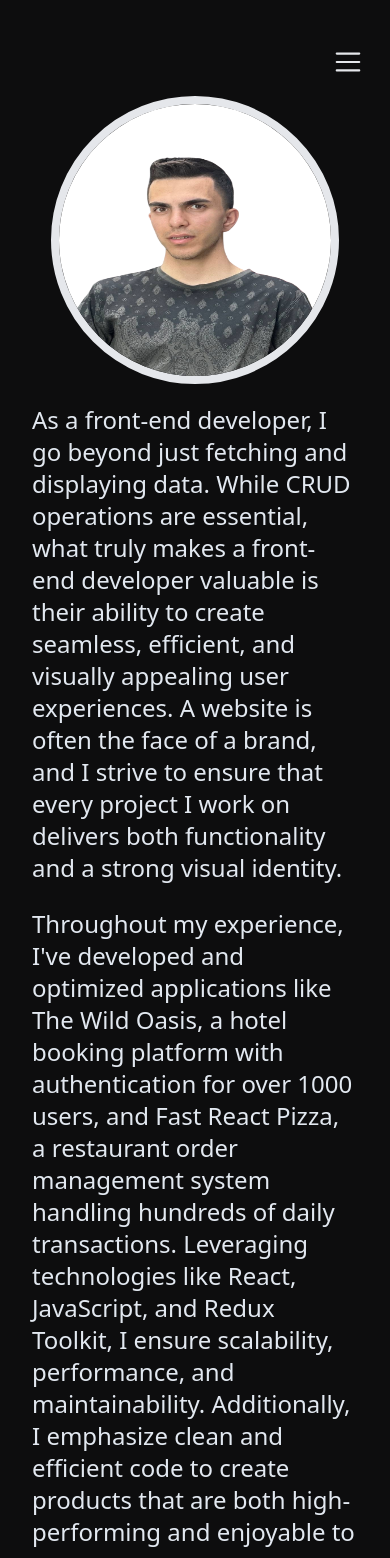
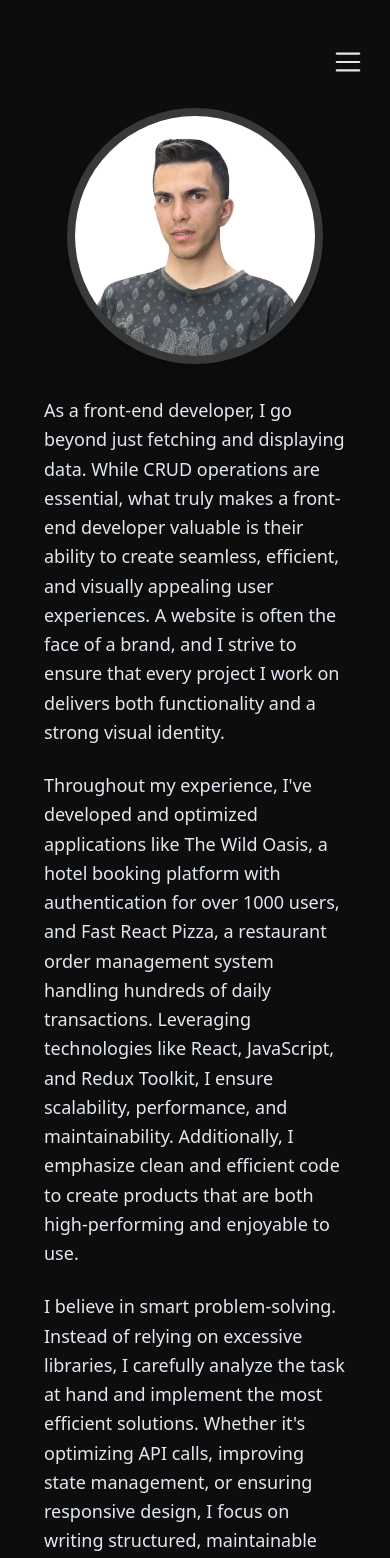
Before and after one commit to ehsanmehrjoo/Portfolio-my, a React (Vite) app: page /about in a window 390 px wide. Shown: the top 1558 px of the page. Built offline with nearby package versions, Linux system fonts and the light colour scheme.

Commit message:
Fix TypeScript error in About component by typing textStyles as CSSProperties, setting default whiteSpace, and enhancing styles with responsive text sizes and layout

```diff
--- a/src/pages/about/index.tsx
+++ b/src/pages/about/index.tsx
@@ -1,59 +1,90 @@
 import { motion } from "framer-motion";
 import { useTranslation } from "react-i18next";
 import ProfileImage from "@/assets/profile.png";
+import { CSSProperties } from "react"; // Import CSSProperties for type safety
+
+// Animation variants for staggered fade-in effect
+const containerVariants = {
+  hidden: { opacity: 0 },
+  visible: {
+    opacity: 1,
+    transition: {
+      staggerChildren: 0.5,
+      delayChildren: 0.2,
+    },
+  },
+};
+
+const itemVariants = {
+  hidden: { opacity: 0, y: 20 },
+  visible: {
+    opacity: 1,
+    y: 0,
+    transition: {
+      duration: 0.5,
+      ease: "easeOut",
+    },
+  },
+};
 
 const About = () => {
   const { t, i18n } = useTranslation();
   const isFarsi = i18n.language === "fa";
 
+  // Define text styles with consistent shape
+  const textStyles: CSSProperties = {
+    direction: isFarsi ? "rtl" : "ltr",
+    textAlign: isFarsi ? "right" : "left",
+    whiteSpace: isFarsi ? "pre-line" : "normal", // Provide default value
+  };
+
   return (
-    <div
-      className={`p-3 text-2xl font-medium flex flex-col gap-6 text-primary sm:mt-8 ${
-        isFarsi ? "font-vazir text-right rtl" : "font-sans text-left ltr"
+    <motion.section
+      variants={containerVariants}
+      initial="hidden"
+      animate="visible"
+      className={`p-6 sm:p-8 max-w-5xl mx-auto text-primary font-medium ${
+        isFarsi ? "font-vazir rtl" : "font-sans ltr"
       }`}
     >
+      {/* Profile section with image and introduction */}
       <motion.div
-        initial={{ opacity: 0 }}
-        animate={{ opacity: 1 }}
-        transition={{ duration: 0.25, delay: 0.25 }}
-        className={`flex flex-col lg:flex-row gap-5 items-center ${
+        variants={itemVariants}
+        className={`flex flex-col lg:flex-row gap-8 items-center justify-center ${
           isFarsi ? "lg:flex-row-reverse" : ""
         }`}
       >
-        <img
+        <motion.img
           src={ProfileImage}
-          className="w-72 h-72 rounded-full border-8"
-          alt="Profile"
+          alt={t("about.profileAlt")}
+          className="w-64 h-64 sm:w-80 sm:h-80 rounded-full border-8 border-primary/20 shadow-lg object-cover"
+          whileHover={{ scale: 1.05, transition: { duration: 0.3 } }}
         />
-        <p style={
-    isFarsi
-      ? { whiteSpace: "pre-line", direction: "rtl", textAlign: "right" }
-      : undefined
-  }>{t("about.paragraph1")}</p>
+        <p
+          className="text-lg sm:text-xl lg:text-2xl leading-relaxed"
+          style={textStyles}
+        >
+          {t("about.paragraph1")}
+        </p>
       </motion.div>
 
+      {/* Additional paragraphs */}
       <motion.p
-        initial={{ opacity: 0 }}
-        animate={{ opacity: 1 }}
-        transition={{ duration: 0.25, delay: 0.75 }}
+        variants={itemVariants}
+        className="mt-6 text-lg sm:text-xl lg:text-2xl leading-relaxed"
+        style={textStyles}
       >
-        <p style={
-       isFarsi
-      ? { whiteSpace: "pre-line", direction: "rtl", textAlign: "right" }
-      : undefined
-  }>{t("about.paragraph2")}</p>
+        {t("about.paragraph2")}
       </motion.p>
 
       <motion.p
-        initial={{ opacity: 0 }}
-        animate={{ opacity: 1 }}
-        transition={{ duration: 0.25, delay: 1.25 }}
+        variants={itemVariants}
+        className="mt-6 text-lg sm:text-xl lg:text-2xl leading-relaxed"
+        style={textStyles}
       >
-       <p style={ isFarsi ? { whiteSpace: "pre-line", direction: "rtl", textAlign: "right" }: undefined
-  }>
-    {t("about.paragraph3")}</p>
+        {t("about.paragraph3")}
       </motion.p>
-    </div>
+    </motion.section>
   );
 };
 
```
